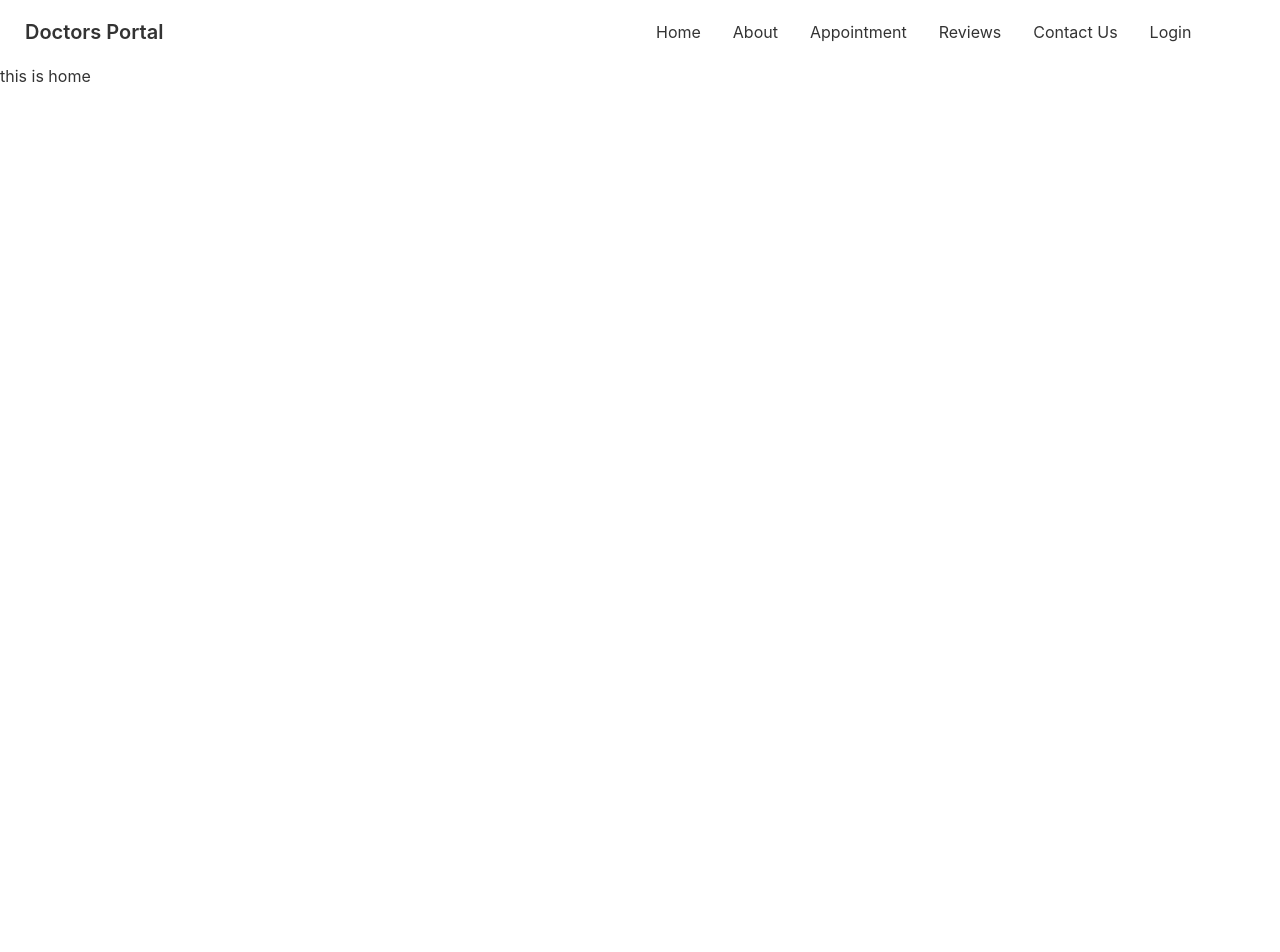
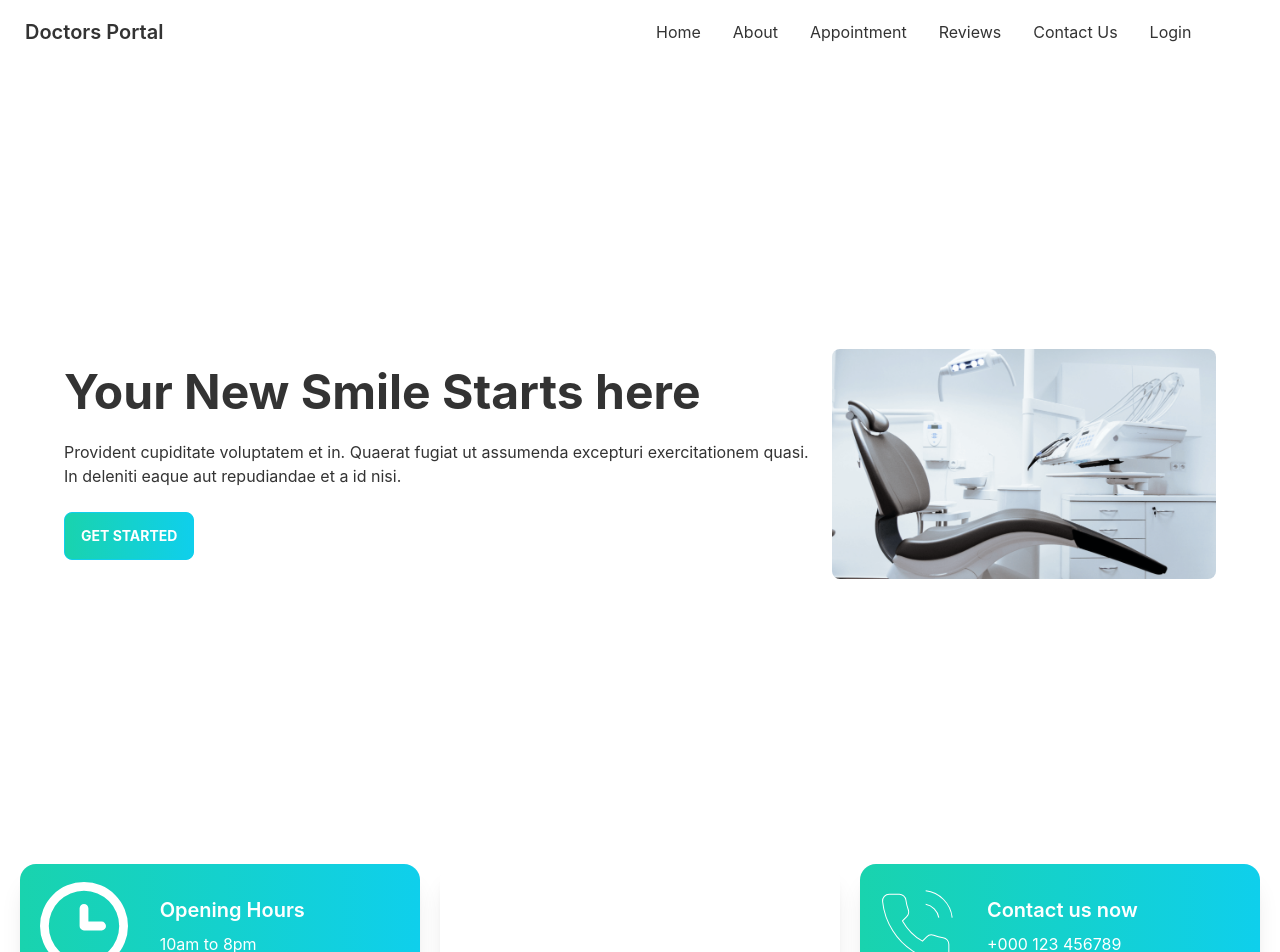
Before and after one commit to fahad09fahim/doctors-portal-client-site-f, a React (Create React App) app: page / in a window 1280 px wide. Shown: the top 952 px of the page. Before the commit the page ends 800 px from the top, so only its background shows below. Built offline with nearby package versions, Linux system fonts and the light colour scheme.

Commit message:
cardinfo added

```diff
--- /dev/null
+++ b/src/Pages/Home/Banner.js
@@ -0,0 +1,19 @@
+import React from 'react';
+import bannerimg from '../../assets/images/chair.png'
+
+const Banner = () => {
+    return (
+        <div class="hero min-h-screen px-12">
+        <div class="hero-content flex-col lg:flex-row-reverse">
+          <img src={bannerimg} class="max-w-sm rounded-lg shadow-3xl" />
+          <div>
+            <h1 class="text-5xl font-bold">Your New Smile Starts here</h1>
+            <p class="py-6">Provident cupiditate voluptatem et in. Quaerat fugiat ut assumenda excepturi exercitationem quasi. In deleniti eaque aut repudiandae et a id nisi.</p>
+            <button class="btn btn-primary uppercase text-white font-bold bg-gradient-to-r from-secondary to-primary">Get Started</button>
+          </div>
+        </div>
+      </div>
+    );
+};
+
+export default Banner;
--- a/src/Pages/Home/Home/Home.js
+++ b/src/Pages/Home/Home/Home.js
@@ -1,9 +1,14 @@
 import React from "react";
+import Info from "../../Info";
+import Banner from "../Banner";
+
+import quote from "../../../assets/icons/quote.svg";
 
 const Home = () => {
   return (
     <div>
-      <h2>this is home</h2>
+      <Banner />
+      <Info />
     </div>
   );
 };
--- /dev/null
+++ b/src/Pages/Info.js
@@ -0,0 +1,16 @@
+import React from "react";
+import InfoCard from "./InfoCard";
+import clock from "../assets/icons/clock.svg";
+import marker from "../assets/icons/marker.svg";
+import phone from "../assets/icons/phone.svg";
+const Info = () => {
+  return (
+    <div className="grid grid-cols-1 lg:grid-cols-3 gap-5 px-5">
+      <InfoCard cardInfo="10am to 8pm" bgClass="bg-gradient-to-r from-secondary to-primary" cardTitle="Opening Hours" img={clock} />
+      <InfoCard cardInfo="Brooklyn, NY 10036, United States" bgClass="bg-accent" cardTitle="Visit our location" img={marker} />
+      <InfoCard cardInfo="+000 123 456789" bgClass="bg-gradient-to-r from-secondary to-primary" cardTitle="Contact us now" img={phone} />
+    </div>
+  );
+};
+
+export default Info;
--- /dev/null
+++ b/src/Pages/InfoCard.js
@@ -0,0 +1,16 @@
+import React from 'react';
+
+const InfoCard = ({img, cardTitle, bgClass , cardInfo}) => {
+    return (
+        <div class={`card lg:card-side bg-base-100 shadow-xl ${bgClass}`}>
+  <figure className='pl-5'><img src={img} alt="Album"/></figure>
+  <div class="card-body">
+    <h2 class="card-title text-white">{cardTitle}</h2>
+    <p className='text-white'>{cardInfo}</p>
+
+  </div>
+</div>
+    );
+};
+
+export default InfoCard;
--- a/tailwind.config.js
+++ b/tailwind.config.js
@@ -1,7 +1,9 @@
 module.exports = {
   content: ["./src/**/*.{html,js}"],
   theme: {
-    extend: {},
+    extend: {
+
+    },
   },
   daisyui: {
     themes: [
```
